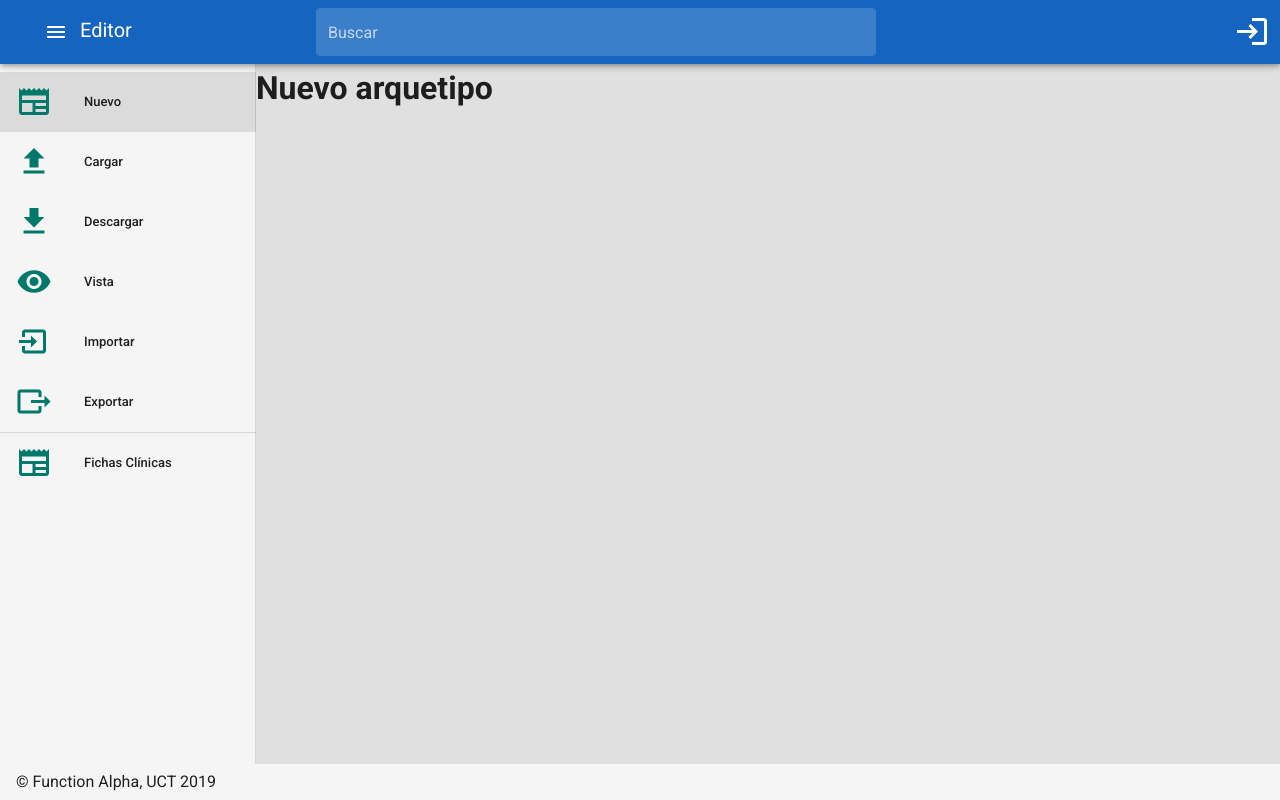
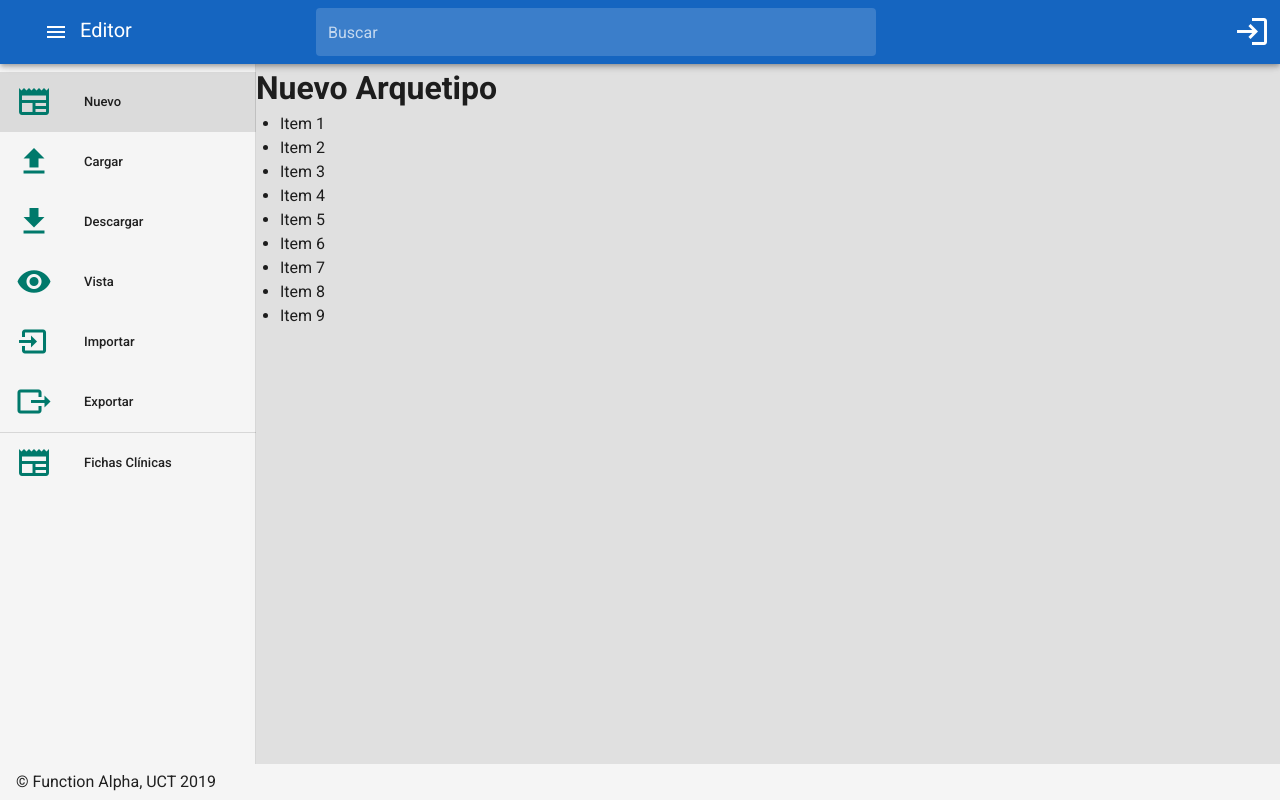
Before and after one commit to RafaelFuentealbaC/Editor_Arquetipos, a Vue app in the folder AppEditor/editor/: page /nuevo in a window 1280 px wide. Built offline with nearby package versions, Linux system fonts and the light colour scheme.

Commit message:
nuevo.vue

```diff
--- a/AppEditor/editor/src/views/Nuevo.vue
+++ b/AppEditor/editor/src/views/Nuevo.vue
@@ -1,7 +1,24 @@
 <template>
-    <div class="nuevo">
-        <h1>Nuevo arquetipo</h1>
-    </div>
+
+    <div v-drag-and-drop:options="options" class="drag-wrapper">
+    <h1>Nuevo Arquetipo</h1>
+    <ul>
+      <li>Item 1</li>
+      <li>Item 2</li>
+      <li>Item 3</li>
+    </ul>
+    <ul>
+      <li>Item 4</li>
+      <li>Item 5</li>
+      <li>Item 6</li>
+    </ul>
+    <ul>
+      <li>Item 7</li>
+      <li>Item 8</li>
+      <li>Item 9</li>
+    </ul>
+  </div>
+
 </template>
 
 <script>
```
